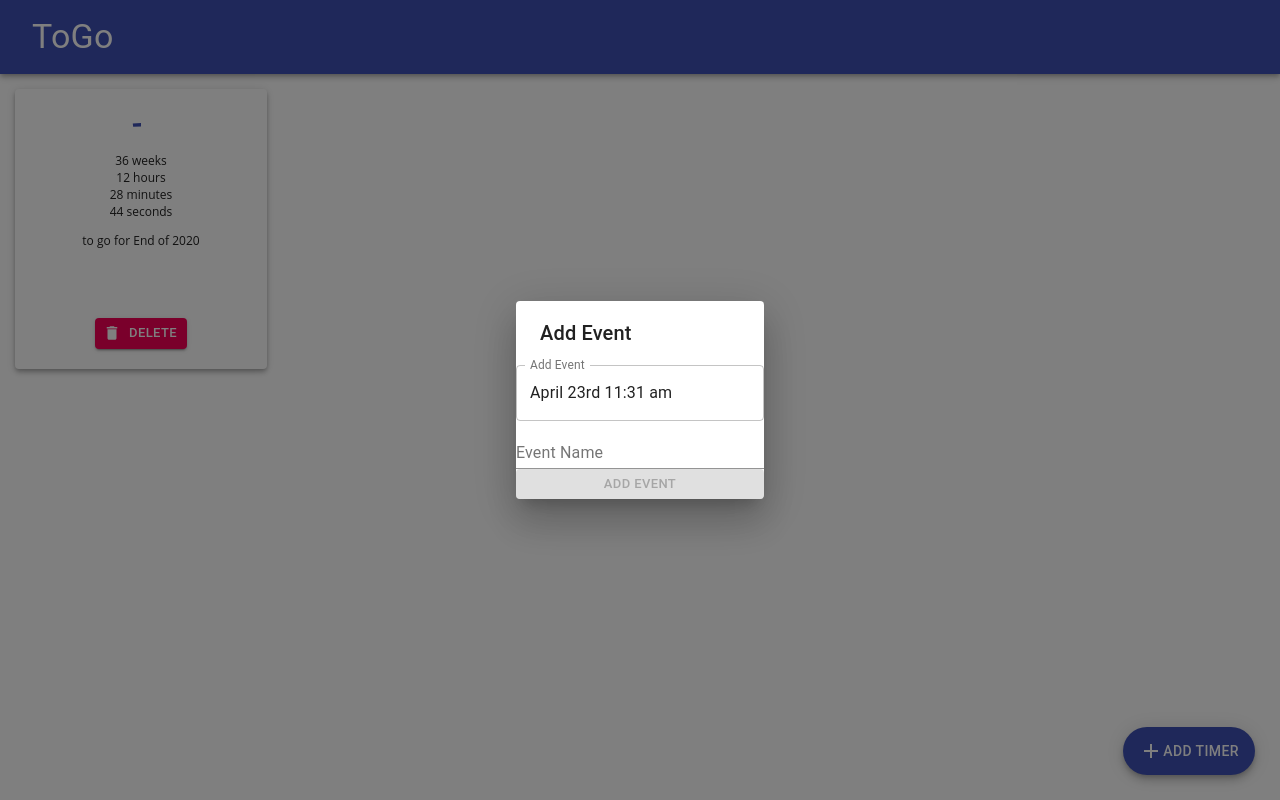
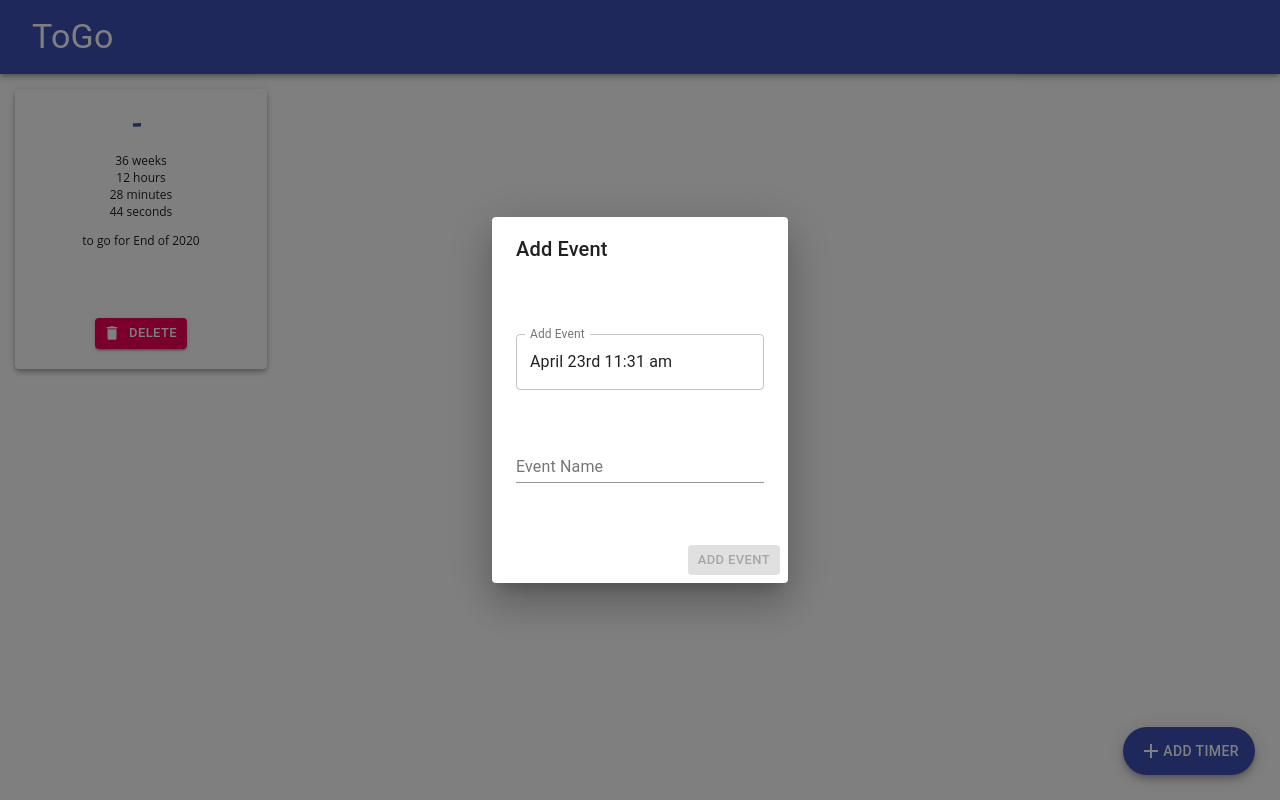
Before and after one commit to electro75/ToGo, a React (Create React App) app: page / in a window 1280 px wide. Both pictures are taken after a click on the button "ADD TIMER". Built offline with nearby package versions, Linux system fonts and the light colour scheme.

Commit message:
add dialog styles

```diff
--- a/src/components/timerBody/timerConfig/TimerConfig.js
+++ b/src/components/timerBody/timerConfig/TimerConfig.js
@@ -10,6 +10,8 @@ import { addTimer } from '../../../actions';
 import Fab from '@material-ui/core/Fab';
 import AddIcon from '@material-ui/icons/Add';
 import DialogTitle from '@material-ui/core/DialogTitle';
+import DialogContent from '@material-ui/core/DialogContent';
+import DialogActions from '@material-ui/core/DialogActions';
 import Dialog from '@material-ui/core/Dialog';
 
 const useStyles = makeStyles((theme) => ({
@@ -17,7 +19,7 @@ const useStyles = makeStyles((theme) => ({
         display : 'flex',
         flexDirection : 'column',
         justifyContent : 'space-evenly',
-        height : '100%'
+        height : '30vh'
     }
 }));
 
@@ -31,6 +33,7 @@ const EventDialog = (props) => {
     const { onClose, open } = props;
     const [btnDisabled, setBtnDisabled] = useState(true);
     const [selectedDate, handleDateChange] = useState(new Date());
+    const classes = useStyles();
 
     const handleClose = () => {
         onClose();
@@ -45,6 +48,7 @@ const EventDialog = (props) => {
     return (
         <Dialog onClose={handleClose} aria-labelledby="simple-dialog-title" open={open}>
             <DialogTitle id="simple-dialog-title">Add Event</DialogTitle>
+            <DialogContent className={classes.configBody} >
                 <DateTimePicker
                         label="Add Event"
                         inputVariant="outlined"
@@ -59,6 +63,8 @@ const EventDialog = (props) => {
                         setBtnDisabled(!n.target.value)
                     }}
                 />
+            </DialogContent>
+            <DialogActions>
                 <Button
                     variant="contained"
                     color="primary"
@@ -68,6 +74,8 @@ const EventDialog = (props) => {
                     disabled = { btnDisabled }>
                     Add Event
                 </Button>
+            </DialogActions>
+
         </Dialog>
     )
 }
@@ -76,7 +84,6 @@ const TimerConfig = (props) => {
 
 
     const [open, setOpen] = React.useState(false);
-    const classes = useStyles();
 
     const handleClickOpen = () => {
         setOpen(true);
@@ -88,7 +95,7 @@ const TimerConfig = (props) => {
 
     return (
         <MuiPickersUtilsProvider utils ={MomentUtils}>
-            <div className={classes.configBody} >
+            <div>
             <Fab
                 onClick={handleClickOpen}
                 color="primary"
```
Lines whose indentation alone changed are shown as unchanged.
